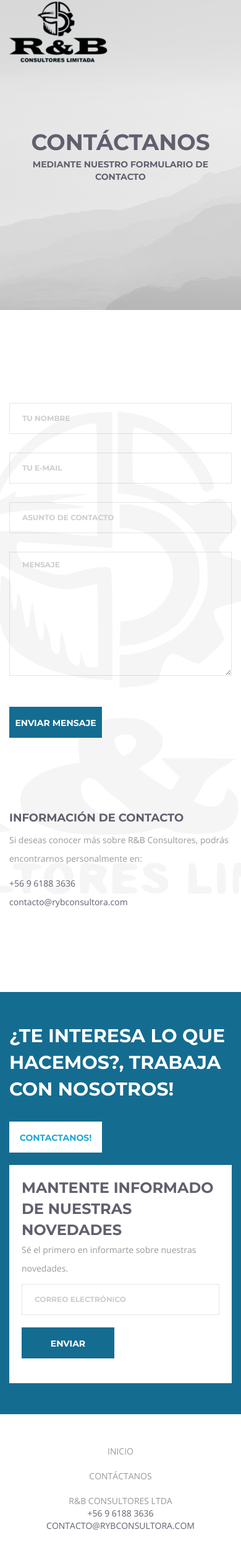
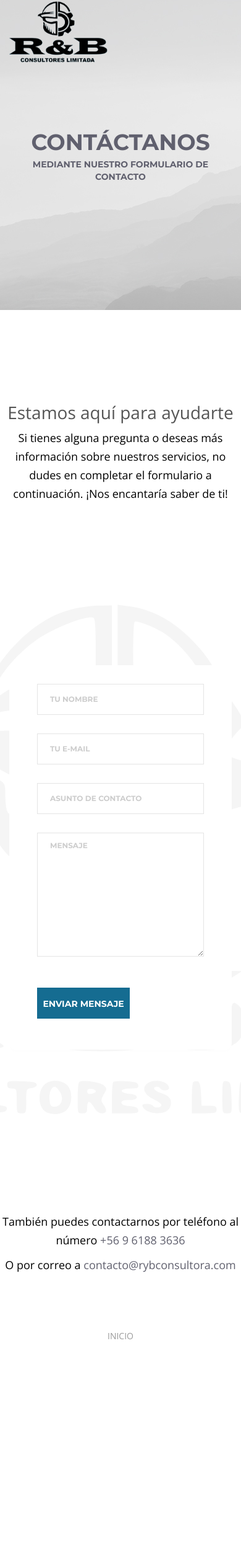
Before and after one commit to pitoncio99/RYB, a PHP site: page /contact.html in a window 390 px wide. Shown: the whole page at 62% size. After the commit the page ends 2160 px from the top, so only its background shows below. Run offline with PHP 8.4, Linux system fonts and the light colour scheme; some libraries are stand-ins or nearby versions.

Commit message:
aaaaavance

```diff
--- a/assets/css/style.css
+++ b/assets/css/style.css
@@ -1326,3 +1326,18 @@ footer.main-footer nav.footer-nav ul li a{
     font-weight: bold;
     color: #050a30;
 }
+.intro-text {
+	text-align: center;
+	color: #333; /* Gris oscuro */
+	margin-bottom: 40px;
+}
+
+.intro-text p {
+	font-size: 18px;
+	color: black;
+}
+
+.intro-text h2 {
+	font-size: 28px;
+	color: #555;
+}
--- a/contact.html
+++ b/contact.html
@@ -1,5 +1,6 @@
 <!DOCTYPE html>
 <html>
+
 <head>
 	<title>R&B Consultores | Inicio</title>
 	<!-- META TAGS -->
@@ -16,58 +17,69 @@
 	<link rel="stylesheet" href="assets/css/animsition.min.css">
 	<link rel="stylesheet" href="assets/css/animate.css">
 	<link rel="stylesheet" href="assets/css/style.css">
+	<style>
+		/* Centrado de formulario */
+		.contact_page {
+			display: flex;
+			justify-content: center;
+			align-items: center;
+			height: 100vh; /* Ocupa toda la altura de la ventana */
+		}
+
+		.contact_page .container {
+			width: 100%;
+			max-width: 600px; /* Limitar el tamaño del formulario */
+		}
+
+		/* Asegura que el formulario tenga un estilo adecuado */
+		.contact_page form {
+			width: 100%;
+			background: #f9f9f9;
+			padding: 30px;
+			border-radius: 10px;
+			box-shadow: 0 4px 10px rgba(0, 0, 0, 0.1);
+		}
+
+		/* Asegura que los inputs se ajusten */
+		.contact_page .input_1 input,
+		.contact_page .textarea_1 textarea {
+			width: 100%;
+		}
+	</style>
 </head>
+
 <body class="animsition">
-	<!-- HEADER  -->
+	<!-- HEADER -->
 	<header class="main-header">
 		<div class="container">
 			<div class="logo">
-				<a href="index.html"><img src="assets/img/icons/RyB.png" alt="logo" sstyle="border-radius: 15px;"
-					height="100px"></a>
+				<a href="index.html"><img src="assets/img/icons/RyB.png" alt="logo" style="border-radius: 15px;" height="100px"></a>
 			</div>
 
 			<div class="menu">
-				<!-- desktop navbar -->
 				<nav class="desktop-nav">
 					<ul class="first-level">
-						<li><a href="index.html" class="animsition-link">Inicio</a>
-
-						</li>
-
-						<!--<li><a href="about.html" class="animsition-link">Sobre Nosotros</a></li>
-
-
-						<li><a href="contact.html" class="animsition-link">Contáctanos</a></li>
+						<li><a href="index.html" class="animsition-link">Inicio</a></li>
 					</ul>
 				</nav>
-				<!-- mobile navbar -->
-				<nav class="mobile-nav"></nav>
-				<div class="menu-icon">
-					<div class="line"></div>
-					<div class="line"></div>
-					<div class="line"></div>
-				</div>
 			</div>
 		</div>
 	</header>
 
-
-
-	<!-- HERO SECTION  -->
+	<!-- HERO SECTION -->
 	<div class="site-hero_2">
 		<div class="page-title">
 			<div class="big-title montserrat-text uppercase">Contáctanos</div>
 			<div class="small-title montserrat-text uppercase">Mediante nuestro formulario de contacto</div>
 		</div>
 	</div>
-
-
+    <section class="intro-text">
+        <h2>Estamos aquí para ayudarte</h2>
+        <p>Si tienes alguna pregunta o deseas más información sobre nuestros servicios, no dudes en completar el formulario a continuación. ¡Nos encantaría saber de ti!</p>
+    </section>
 	<section class="contact_page">
 		<div class="container">
-			<div class="row">
-				<div class="col-md-6">
-					<div class="row">
-						<form action="send_email.php" method="post">
+			<form action="send_email.php" method="post" id="contact-form">
 				<div class="col-md-6">
 					<div class="input_1" style="margin-bottom:30px">
 						<input type="text" name="name" required>
@@ -96,89 +108,24 @@
 					<button type="submit" class="btn green"><span>Enviar mensaje</span></button>
 				</div>
 			</form>
-
-					</div>
-
-					<h4 class="montserrat-text uppercase" style="margin-top:100px">Información de contacto</h4>
-					<p>Si deseas conocer más sobre R&B Consultores, podrás encontrarnos personalmente en:</p>
-
-					<p>
-						<a href="tel:+56961883636">+56 9 6188 3636</a> <br/>
-						<a href="mailto:contacto@rybconsultora.com">contacto@rybconsultora.com</a> <br/>
-						<!-- <a href="https://wa.me/56961883636" target="_blank">Chatea con nosotros en WhatsApp</a><br/> -->
-
-					</p>
-
-
-				</div><!-- end col -->
-
-				<div class="col-md-6">
-					<div id="map" style="width:100%"></div>
-				</div>
-
-			</div>
 		</div>
 	</section>
+	<section class="intro-text">
 
-
-		<!-- newsletter -->
-		<section class="green-section wow fadeInUp" style="padding:50px 0">
-			<div class="container">
-				<div class="col-md-6 col-sm-12">
-					<div class="row">
-						<span class="white-text montserrat-text uppercase" style="font-size:30px;display:block;">
-							¿Te interesa lo que hacemos?, Trabaja con nosotros!
-						</span>
-						<a href="contact.html" class="btn white" style="margin-top:30px"><span> Contactanos! </span></a>
-					</div>
-				</div>
-
-				<div class="col-md-6 col-sm-12">
-					<div class="row">
-						<div class="white-section" style="padding:20px">
-							<span class="montserrat-text uppercase" style="font-size:24px">Mantente informado de nuestras novedades</span>
-							<p>
-								Sé el primero en informarte sobre nuestras novedades.
-							</p>
-							<form action="#" method="post">
-								<div class="input_1">
-									<input type="text" name="email">
-									<span>Correo Electrónico</span>
-								</div>
-								<button type="submit" class="btn green" style="margin-top:20px"><span>Enviar</span></button>
-							</form>
-						</div>
-					</div>
-				</div>
-			</div>
+        <p>También puedes contactarnos por teléfono al número <a href="tel:+56961883636">+56 9 6188 3636</a> <br/> </p>
+          <p>O por correo a  <a href="mailto:contacto@rybconsultora.com">contacto@rybconsultora.com</a>  <br/> </p>
     </section>
-
 
 	<!-- FOOTER -->
 	<footer class="main-footer wow fadeInUp">
 		<div class="container">
 			<div class="col-md-8 col-sm-12">
-				<div class="row">
 				<nav class="footer-nav">
 					<ul>
 						<li><a href="index.html" class="animsition-link link">Inicio</a></li>
-							<li><a href="contact.html" class="animsition-link link">Contáctanos</a></li>
+
 					</ul>
 				</nav>
-				</div>
-			</div>
-
-			<div class="col-md-4 col-sm-12" style="text-align:right">
-				<div class="row">
-					<div class="uppercase gray-text">
-						R&B CONSULTORES LTDA </br>
-						<a href="tel:+56961883636">+56 9 6188 3636</a> <br/>
-						<a href="mailto:contacto@rybconsultora.com">contacto@rybconsultora.com</a> <br/>
-						<!-- <a href="https://wa.me/56961883636" target="_blank">Chatea con nosotros en WhatsApp</a> -->
-
-					</div>
-
-				</div>
 			</div>
 		</div>
 	</footer>
@@ -187,35 +134,21 @@
 	<script type="text/javascript" src="assets/js/jquery-2.1.4.min.js"></script>
 	<script type="text/javascript" src="assets/js/smoothScroll.js"></script>
 	<script type="text/javascript" src="assets/js/jquery.animsition.min.js"></script>
-	<script type="text/javascript" src="https://maps.googleapis.com/maps/api/js?sensor=false"></script>
 	<script type="text/javascript" src="assets/js/wow.min.js"></script>
 	<script type="text/javascript" src="assets/js/main.js"></script>
 
 	<script type="text/javascript">
-		// initialize google maps
-		google.maps.event.addDomListener(window, 'load', initialize);
-		function initialize() {
-			var mapOptions = {
-				zoom: 15,
-				center: new google.maps.LatLng(-28.57617, -70.75938), // VALLERNARE
-				scrollwheel: true,
-				styles:[{"featureType":"water","elementType":"geometry","stylers":[{"color":"#e9e9e9"},{"lightness":17}]},{"featureType":"landscape","elementType":"geometry","stylers":[{"color":"#f5f5f5"},{"lightness":20}]},{"featureType":"road.highway","elementType":"geometry.fill","stylers":[{"color":"#ffffff"},{"lightness":17}]},{"featureType":"road.highway","elementType":"geometry.stroke","stylers":[{"color":"#ffffff"},{"lightness":29},{"weight":0.2}]},{"featureType":"road.arterial","elementType":"geometry","stylers":[{"color":"#ffffff"},{"lightness":18}]},{"featureType":"road.local","elementType":"geometry","stylers":[{"color":"#ffffff"},{"lightness":16}]},{"featureType":"poi","elementType":"geometry","stylers":[{"color":"#f5f5f5"},{"lightness":21}]},{"featureType":"poi.park","elementType":"geometry","stylers":[{"color":"#dedede"},{"lightness":21}]},{"elementType":"labels.text.stroke","stylers":[{"visibility":"on"},{"color":"#ffffff"},{"lightness":16}]},{"elementType":"labels.text.fill","stylers":[{"saturation":36},{"color":"#333333"},{"lightness":40}]},{"elementType":"labels.icon","stylers":[{"visibility":"off"}]},{"featureType":"transit","elementType":"geometry","stylers":[{"color":"#f2f2f2"},{"lightness":19}]},{"featureType":"administrative","elementType":"geometry.fill","stylers":[{"color":"#fefefe"},{"lightness":20}]},{"featureType":"administrative","elementType":"geometry.stroke","stylers":[{"color":"#fefefe"},{"lightness":17},{"weight":1.2}]}]
-			};
-
-			var mapElement = document.getElementById('map');
-			var map = new google.maps.Map(mapElement, mapOptions);
-
-			var marker = new google.maps.Marker({
-			    position: new google.maps.LatLng(-28.57617, -70.75938),
-			    map: map,
-				icon: 'assets/img/map.png',
-			    title: 'Find us here!'
-			});
+		// Código para mostrar una notificación con alert()
+		$(document).ready(function () {
+			// Verificar si la URL tiene el parámetro "success=true"
+			if (window.location.search.indexOf('success=true') !== -1) {
+				alert("¡Mensaje enviado correctamente!");
+				setTimeout(function () {
+					window.location.href = 'index.html'; // Redirige al inicio después de 2 segundos
+				}, 500);
 			}
-		$(window).load(function(){
-			new WOW().init();
-			$("#map").css("height",$("#map").parent().parent().height() + "px");
 		});
 	</script>
 </body>
+
 </html>
```
Also changed, not shown: send_email.php (+34 -7 lines). Lines whose indentation alone changed are shown as unchanged.
